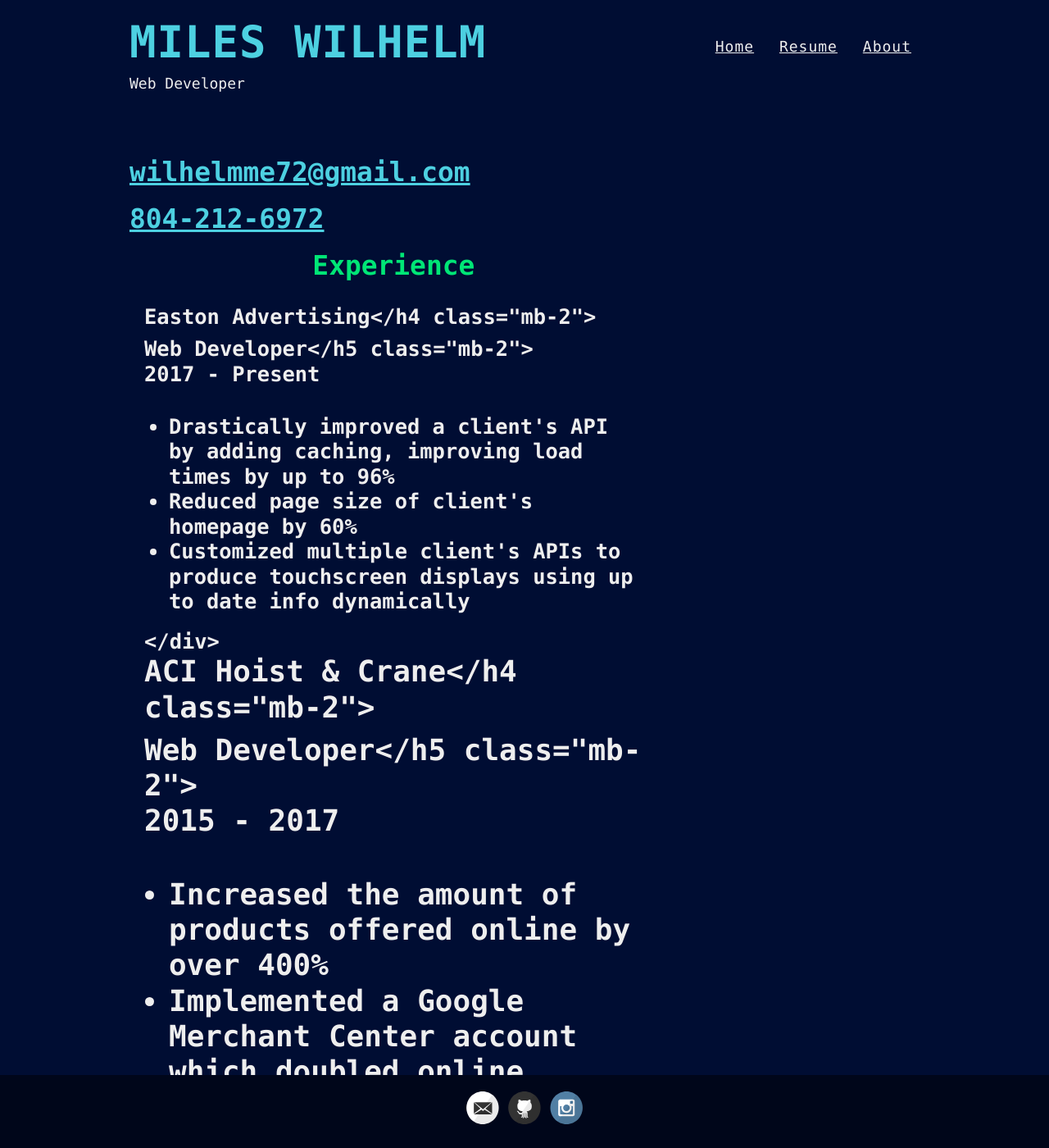
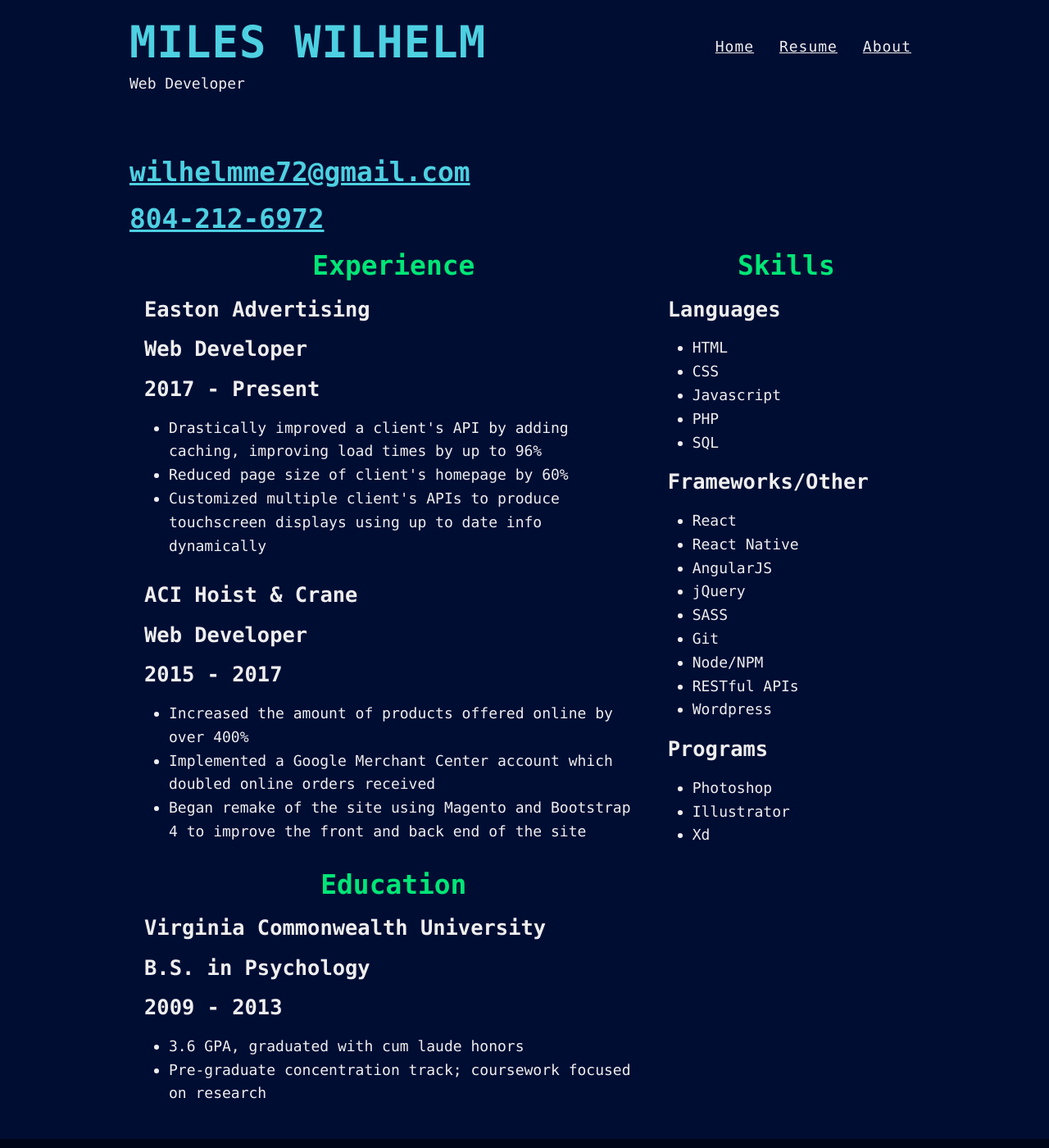
Before and after one commit to mileswilhelm/mileswilhelm.github.io, a Jekyll site: the page built from resume.md, in a window 1280 px wide and 1400 px high. Shown: the whole window at 82% size. Built offline with Jekyll 4.4.1, drawn with Linux system fonts in a browser that asks for light colours; some of the changed text lies outside the part shown.

Commit message:
Revert "Updated spacing and mobile grid styles"
This reverts commit fe74af741ff96fde98e9f3c3adc88749e6db8f0e.

```diff
--- a/resume.md
+++ b/resume.md
@@ -3,14 +3,14 @@ layout: resume
 title: Resume
 permalink: /resume/
 ---
-<div class="container mt-lg-3">
+<div class="container">
   <div class="row">
-    <div class="col-md-8 order-2 order-md-1">
-      <div class="mb-5">
-        <h2 class="color-green-alpha text-center mb-4">Experience</h2>
-        <h4 class="mb-2">Easton Advertising</h4 class="mb-2">
-        <h5 class="mb-2">Web Developer</h5 class="mb-2">
-        <p>2017 - Present</p>
+    <div class="col-8">
+      <div class="mb">
+        <h2 class="color-green-alpha text-center">Experience</h2>
+        <h4>Easton Advertising</h4>
+        <h5>Web Developer</h5>
+        <h6>2017 - Present</h6>
 
         <ul>
           <li>Drastically improved a client's API by adding caching, improving load times by up to 96%</li>
@@ -18,10 +18,10 @@ permalink: /resume/
           <li>Customized multiple client's APIs to produce touchscreen displays using up to date info dynamically</li>
         </ul>
       </div>
-      <div class="mb-5">
-        <h4 class="mb-2">ACI Hoist &amp; Crane</h4 class="mb-2">
-        <h5 class="mb-2">Web Developer</h5 class="mb-2">
-        <p>2015 - 2017</p>
+      <div class="mb">
+        <h4>ACI Hoist &amp; Crane</h4>
+        <h5>Web Developer</h5>
+        <h6>2015 - 2017</h6>
 
         <ul>
           <li>Increased the amount of products offered online by over 400%</li>
@@ -29,11 +29,11 @@ permalink: /resume/
           <li>Began remake of the site using Magento and Bootstrap 4 to improve the front and back end of the site</li>
         </ul>
       </div>
-      <div class="mb-5">
+      <div class="mb">
         <h2 class="color-green-alpha text-center">Education</h2>
-        <h4 class="mb-2">Virginia Commonwealth University</h4 class="mb-2">
-        <h5 class="mb-2">B.S. in Psychology</h5 class="mb-2">
-        <p>2009 - 2013</p>
+        <h4>Virginia Commonwealth University</h4>
+        <h5>B.S. in Psychology</h5>
+        <h6>2009 - 2013</h6>
 
         <ul>
           <li>3.6 GPA, graduated with cum laude honors</li>
@@ -41,10 +41,10 @@ permalink: /resume/
         </ul>
       </div>
     </div>
-    <div class="col-md-4 order-1 order-md-2">
+    <div class="col-4">
       <div>
         <h2 class="color-green-alpha text-center">Skills</h2>
-        <h4 class="mb-2">Languages</h4 class="mb-2">
+        <h4>Languages</h4>
         <ul>
           <li>HTML</li>
           <li>CSS</li>
@@ -53,7 +53,7 @@ permalink: /resume/
           <li>SQL</li>
         </ul>
 
-        <h4 class="mb-2">Frameworks/Other</h4 class="mb-2">
+        <h4>Frameworks/Other</h4>
         <ul>
           <li>React</li>
           <li>React Native</li>
@@ -66,7 +66,7 @@ permalink: /resume/
           <li>Wordpress</li>
         </ul>
 
-        <h4 class="mb-2">Programs</h4 class="mb-2">
+        <h4>Programs</h4>
         <ul>
           <li>Photoshop</li>
           <li>Illustrator</li>
```
